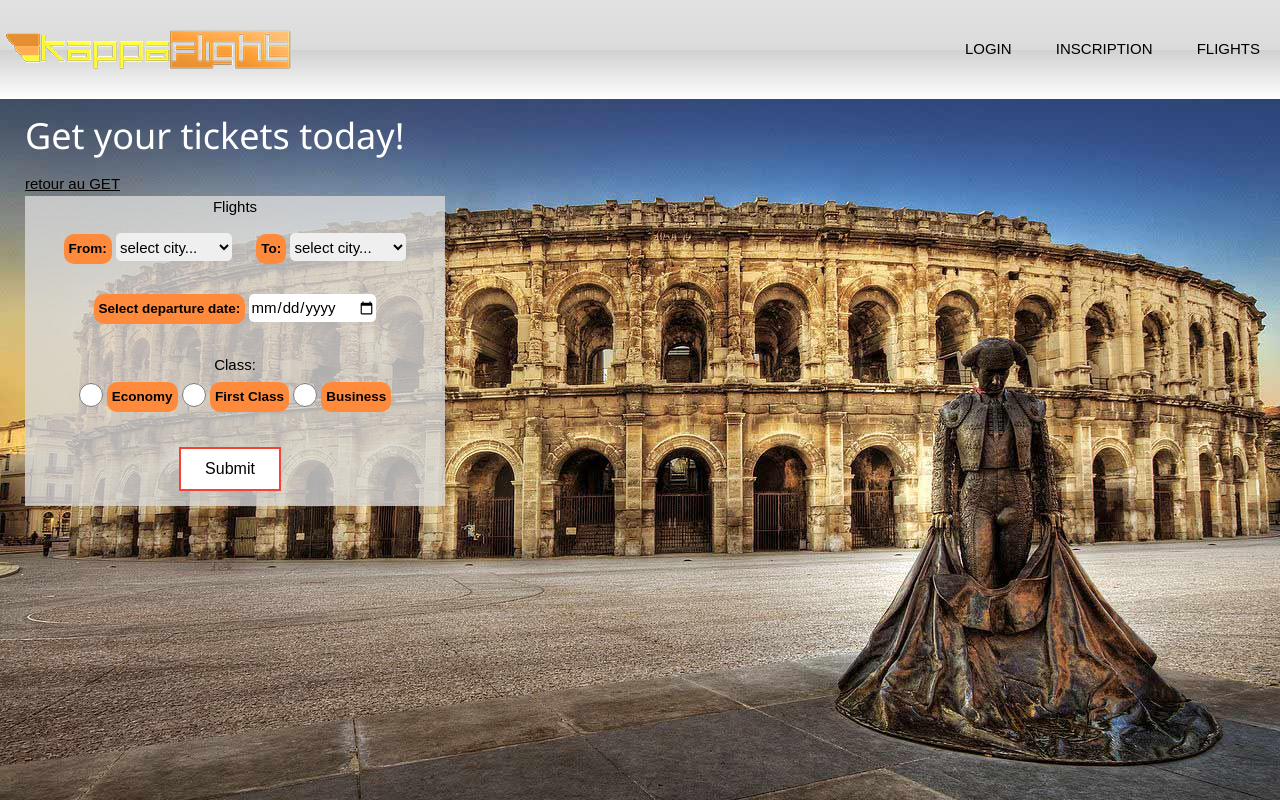
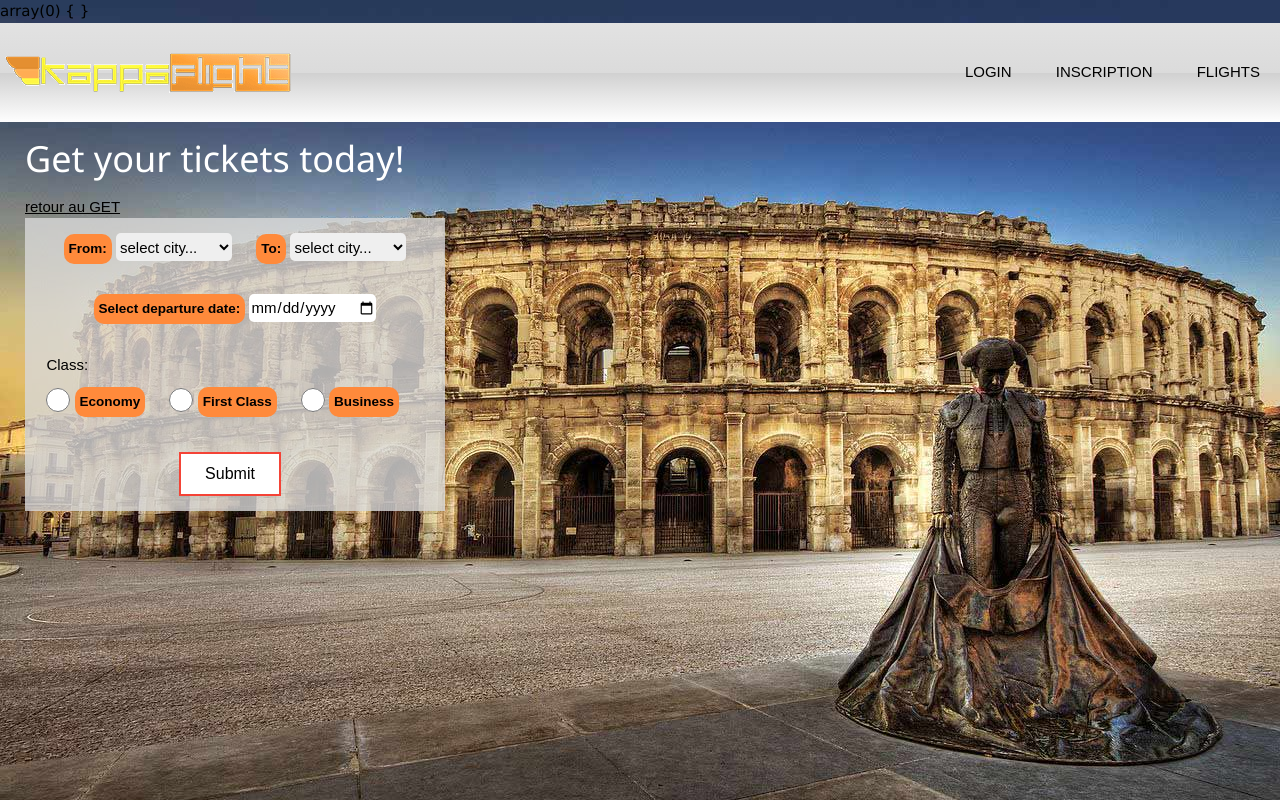
Before and after one commit to 9annas/flightbooking, a PHP site: page / in a window 1280 px wide. Run offline with PHP 8.4, Linux system fonts and the light colour scheme; data comes from the database, SQL or seed files in the repository; some libraries are stand-ins or nearby versions.

Commit message:
changes in css and index

```diff
--- a/index.php
+++ b/index.php
@@ -2,7 +2,7 @@
 require_once ('db/connection.php');
 $display = get_flights();
 //var_dump($display);
-//var_dump($_POST);
+var_dump($_POST);
 
 $today = date('d-m-Y');
 
@@ -91,7 +91,9 @@ if($in_post){
     $vld[SELECT_FROM][K_VALUE] = $_POST['opt_city_to'];
     $vld[SELECT_TO][K_VALUE] = $_POST['opt_city_to'];
     //$vld[VAL_DATE][K_VALUE] =$date->format('d-m-Y'); //Contains an error
-    //$vld[VAL_CLASS][K_VALUE] = $_POST['class'];
+    $vld[VAL_CLASS][K_VALUE] = $_POST['class'];
+
+    var_dump($vld[VAL_CLASS][K_VALUE]);
 }
 
 
@@ -120,7 +122,6 @@ if($in_post){
     <a href="<?= $_SERVER['PHP_SELF'] ?>">retour au GET</a>
     <form method="post" id="formIndex" action="flights.php">
         <fieldset>
-            <legend>Flights</legend>
             <div class="inline <?= $in_post && ! $vld[SELECT_FROM][K_IS_VALID] ? 'invalid' : '' ?>">
                 <?php
                 if ($in_post && ! $vld[SELECT_FROM][K_IS_VALID] ) {
@@ -130,14 +131,14 @@ if($in_post){
                 <label for="opt_city_from">From:</label>
                 <select name="opt_city_from" id="opt_city_from">
                     <option value="-1" <?= array_key_exists('opt_city_from', $_POST) && $_POST['opt_city_from'] ==='-1' ? ATTR_SELECTED : '' ?>>select city...</option>
-                    <option value="Montreal" <?= array_key_exists('opt_city_from', $_POST) && $_POST['opt_city_from'] ==='montreal' ? ATTR_SELECTED : '' ?>>Montreal</option>
-                    <option value="New York" <?= array_key_exists('opt_city_from', $_POST) && $_POST['opt_city_from'] ==='ny' ? ATTR_SELECTED : '' ?>>New York</option>
-                    <option value="Paris" <?= array_key_exists('opt_city_from', $_POST) && $_POST['opt_city_from'] ==='paris' ? ATTR_SELECTED : '' ?>>Paris</option>
-                    <option value="Tokyo" <?= array_key_exists('opt_city_from', $_POST) && $_POST['opt_city_from'] ==='tokyo' ? ATTR_SELECTED : '' ?>>Tokyo</option>
-                    <option value="Johannesburg" <?= array_key_exists('opt_city_from', $_POST) && $_POST['opt_city_from'] ==='jb' ? ATTR_SELECTED : '' ?>>Johannesburg</option>
-                    <option value="Casablanca" <?= array_key_exists('opt_city_from', $_POST) && $_POST['opt_city_from'] ==='casa' ? ATTR_SELECTED : '' ?>>Casablanca</option>
-                    <option value="Marrakech" <?= array_key_exists('opt_city_from', $_POST) && $_POST['opt_city_from'] ==='marra' ? ATTR_SELECTED : '' ?>>Marrakech</option>
-                    <option value="Vancouver" <?= array_key_exists('opt_city_from', $_POST) && $_POST['opt_city_from'] ==='venc' ? ATTR_SELECTED : '' ?>>Vencouver</option>
+                    <option value="Montreal" <?= array_key_exists('opt_city_from', $_POST) && $_POST['opt_city_from'] ==='Montreal' ? ATTR_SELECTED : '' ?>>Montreal</option>
+                    <option value="New York" <?= array_key_exists('opt_city_from', $_POST) && $_POST['opt_city_from'] ==='New York' ? ATTR_SELECTED : '' ?>>New York</option>
+                    <option value="Paris" <?= array_key_exists('opt_city_from', $_POST) && $_POST['opt_city_from'] ==='Paris' ? ATTR_SELECTED : '' ?>>Paris</option>
+                    <option value="Tokyo" <?= array_key_exists('opt_city_from', $_POST) && $_POST['opt_city_from'] ==='Tokyo' ? ATTR_SELECTED : '' ?>>Tokyo</option>
+                    <option value="Johannesburg" <?= array_key_exists('opt_city_from', $_POST) && $_POST['opt_city_from'] ==='Johannesburg' ? ATTR_SELECTED : '' ?>>Johannesburg</option>
+                    <option value="Casablanca" <?= array_key_exists('opt_city_from', $_POST) && $_POST['opt_city_from'] ==='Casablanca' ? ATTR_SELECTED : '' ?>>Casablanca</option>
+                    <option value="Marrakech" <?= array_key_exists('opt_city_from', $_POST) && $_POST['opt_city_from'] ==='Marrakech' ? ATTR_SELECTED : '' ?>>Marrakech</option>
+                    <option value="Vancouver" <?= array_key_exists('opt_city_from', $_POST) && $_POST['opt_city_from'] ==='Vancouver' ? ATTR_SELECTED : '' ?>>Vancouver</option>
                 </select>
             </div>
 
@@ -150,14 +151,14 @@ if($in_post){
                 <label for="opt_city_to">To:</label>
                 <select name="opt_city_to" id="opt_city_to">
                     <option value="-1" <?= array_key_exists('opt_city_to', $_POST) && $_POST['opt_city_to'] ==='-1' ? ATTR_SELECTED : '' ?>>select city...</option>
-                    <option value="Montreal" <?= array_key_exists('opt_city_to', $_POST) && $_POST['opt_city_to'] ==='montreal' ? ATTR_SELECTED : '' ?>>Montreal</option>
-                    <option value="New York" <?= array_key_exists('opt_city_to', $_POST) && $_POST['opt_city_to'] ==='ny' ? ATTR_SELECTED : '' ?>>New York</option>
-                    <option value="Paris" <?= array_key_exists('opt_city_to', $_POST) && $_POST['opt_city_to'] ==='paris' ? ATTR_SELECTED : '' ?>>Paris</option>
-                    <option value="Tokyo" <?= array_key_exists('opt_city_to', $_POST) && $_POST['opt_city_to'] ==='tokyo' ? ATTR_SELECTED : '' ?>>Tokyo</option>
-                    <option value="Johannesburg" <?= array_key_exists('opt_city_to', $_POST) && $_POST['opt_city_to'] ==='jb' ? ATTR_SELECTED : '' ?>>Johannesburg</option>
-                    <option value="Casablanca" <?= array_key_exists('opt_city_to', $_POST) && $_POST['opt_city_to'] ==='casa' ? ATTR_SELECTED : '' ?>>Casablanca</option>
-                    <option value="Marrakech" <?= array_key_exists('opt_city_to', $_POST) && $_POST['opt_city_to'] ==='marra' ? ATTR_SELECTED : '' ?>>Marrakech</option>
-                    <option value="Vancouver" <?= array_key_exists('opt_city_to', $_POST) && $_POST['opt_city_to'] ==='venc' ? ATTR_SELECTED : '' ?>>Vencouver</option>
+                    <option value="Montreal" <?= array_key_exists('opt_city_to', $_POST) && $_POST['opt_city_to'] ==='Montreal' ? ATTR_SELECTED : '' ?>>Montreal</option>
+                    <option value="New York" <?= array_key_exists('opt_city_to', $_POST) && $_POST['opt_city_to'] ==='New York' ? ATTR_SELECTED : '' ?>>New York</option>
+                    <option value="Paris" <?= array_key_exists('opt_city_to', $_POST) && $_POST['opt_city_to'] ==='Paris' ? ATTR_SELECTED : '' ?>>Paris</option>
+                    <option value="Tokyo" <?= array_key_exists('opt_city_to', $_POST) && $_POST['opt_city_to'] ==='Tokyo' ? ATTR_SELECTED : '' ?>>Tokyo</option>
+                    <option value="Johannesburg" <?= array_key_exists('opt_city_to', $_POST) && $_POST['opt_city_to'] ==='Johannesburg' ? ATTR_SELECTED : '' ?>>Johannesburg</option>
+                    <option value="Casablanca" <?= array_key_exists('opt_city_to', $_POST) && $_POST['opt_city_to'] ==='Casablanca' ? ATTR_SELECTED : '' ?>>Casablanca</option>
+                    <option value="Marrakech" <?= array_key_exists('opt_city_to', $_POST) && $_POST['opt_city_to'] ==='Marrakech' ? ATTR_SELECTED : '' ?>>Marrakech</option>
+                    <option value="Vancouver" <?= array_key_exists('opt_city_to', $_POST) && $_POST['opt_city_to'] ==='Vancouver' ? ATTR_SELECTED : '' ?>>Vencouver</option>
                 </select>
             </div>
 
@@ -173,7 +174,7 @@ if($in_post){
                 min="<?= $today ?>">
             </div>
 
-            <div class="<?= $in_post && ! $vld[VAL_CLASS][K_IS_VALID] ? 'invalid' : '' ?>">
+            <div class="divRadio <?= $in_post && ! $vld[VAL_CLASS][K_IS_VALID] ? 'invalid' : '' ?>">
                 <?php
                 if ($in_post && ! $vld[VAL_CLASS][K_IS_VALID] ) {
                     echo '<p>', $vld[VAL_CLASS][K_ERR_MSG] ,'</p>';
--- a/style/main.css
+++ b/style/main.css
@@ -191,3 +191,7 @@ h1{
     margin-right: 12px;
     margin-bottom: 15px;
 }
+
+.divRadio{
+    text-align: left;
+}
```
